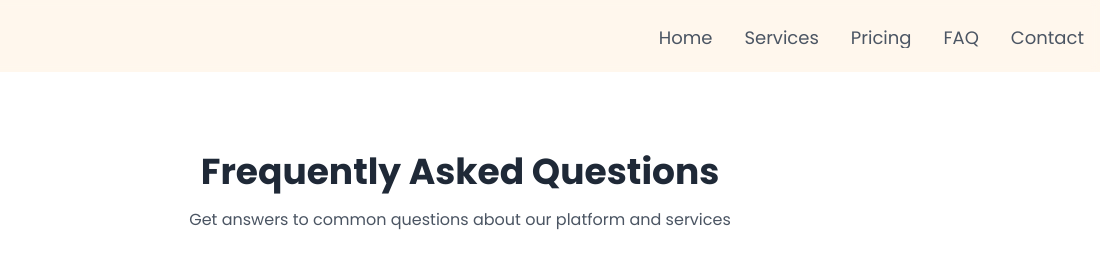
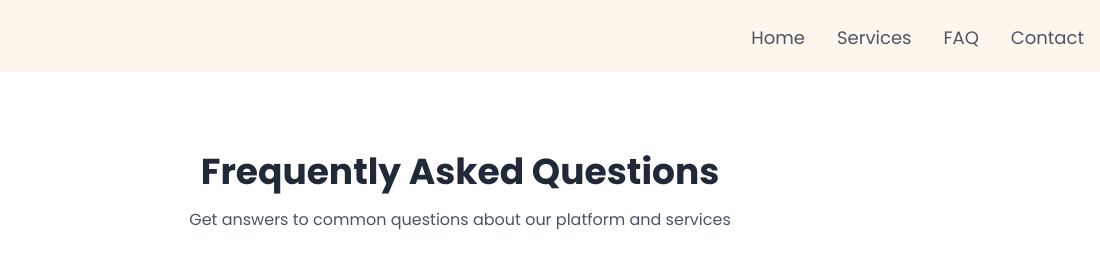
Before and after one commit to NTS-HQ/Nazdeeki_web, a website: page faqandpricing.html in a window 1280 px wide. Shown: the top 277 px of the page, 180-1280 px from the left. Drawn offline with nearby package versions, Linux system fonts and the light colour scheme.

Commit message:
commented_pricing

```diff
--- a/faqandpricing.html
+++ b/faqandpricing.html
@@ -48,12 +48,12 @@
                         <span class="nav-link-text nav-link-bottom block absolute top-full left-0">Services</span>
                     </div>
                 </a>
-                <a href="faqandpricing.html#pricing" class="hover:text-orange-500 transition-colors duration-300">
+                <!-- <a href="faqandpricing.html#pricing" class="hover:text-orange-500 transition-colors duration-300">
                     <div class="nav-link relative overflow-hidden h-6">
                         <span class="nav-link-text nav-link-top block pb-1">Pricing</span>
                         <span class="nav-link-text nav-link-bottom block absolute top-full left-0">Pricing</span>
                     </div>
-                </a>
+                </a> -->
                 <a href="faqandpricing.html" class="hover:text-orange-500 transition-colors duration-300">
                     <div class="nav-link relative overflow-hidden h-6">
                         <span class="nav-link-text nav-link-top block pb-1">FAQ</span>
@@ -107,7 +107,7 @@
         <div class="flex flex-col items-center justify-center h-full space-y-8  text-xl font-medium">
             <a href="index.html" class="hover:text-orange-600">Home</a>
             <a href="index.html#services" class="hover:text-orange-600">Services</a>
-            <a href="faqandpricing.html#pricing" class="hover:text-orange-600">Pricing</a>
+            <!-- <a href="faqandpricing.html#pricing" class="hover:text-orange-600">Pricing</a> -->
             <a href="faqandpricing.html" class="hover:text-orange-600">FAQ</a>
             <a href="contactus.html" class="hover:text-orange-600">Contact</a>
 
@@ -193,14 +193,13 @@
 
 
 
-
+<!--
     <section id="pricing" class="py-20 bg-gradient-to-br from-orange-50 to-white">
         <div class="max-w-7xl mx-auto px-4 text-center">
             <h2 class="text-4xl font-bold text-gray-800 mb-4">Choose Your Plan</h2>
             <p class="text-gray-600 mb-12 text-lg">Flexible pricing to grow your food business</p>
 
             <div class="grid grid-cols-1 md:grid-cols-3 gap-8">
-                <!-- Starter Plan -->
                 <div class="bg-white rounded-2xl shadow-md p-8 border border-gray-200 hover:shadow-xl transition">
                     <h3 class="text-xl font-semibold text-gray-800 mb-4">Starter</h3>
                     <p class="text-4xl font-bold text-orange-500 mb-4">₹999<span
@@ -215,7 +214,6 @@
                         Started</button>
                 </div>
 
-                <!-- Professional Plan -->
                 <div class="bg-white rounded-2xl shadow-lg p-8 border-2 border-orange-500 scale-105">
                     <h3 class="text-xl font-semibold text-gray-800 mb-4">Professional</h3>
                     <p class="text-4xl font-bold text-orange-500 mb-4">₹2,499<span
@@ -232,7 +230,6 @@
                         Plan</button>
                 </div>
 
-                <!-- Enterprise Plan -->
                 <div class="bg-white rounded-2xl shadow-md p-8 border border-gray-200 hover:shadow-xl transition">
                     <h3 class="text-xl font-semibold text-gray-800 mb-4">Enterprise</h3>
                     <p class="text-4xl font-bold text-orange-500 mb-4">Custom</p>
@@ -249,7 +246,7 @@
                 </div>
             </div>
         </div>
-    </section>
+    </section> -->
 
 
 
```
Also changed, not shown: blogs.html (+3 -3 lines), contactus.html (+3 -3 lines), cookies.html (+3 -3 lines), privacy-policy.html (+3 -3 lines).
